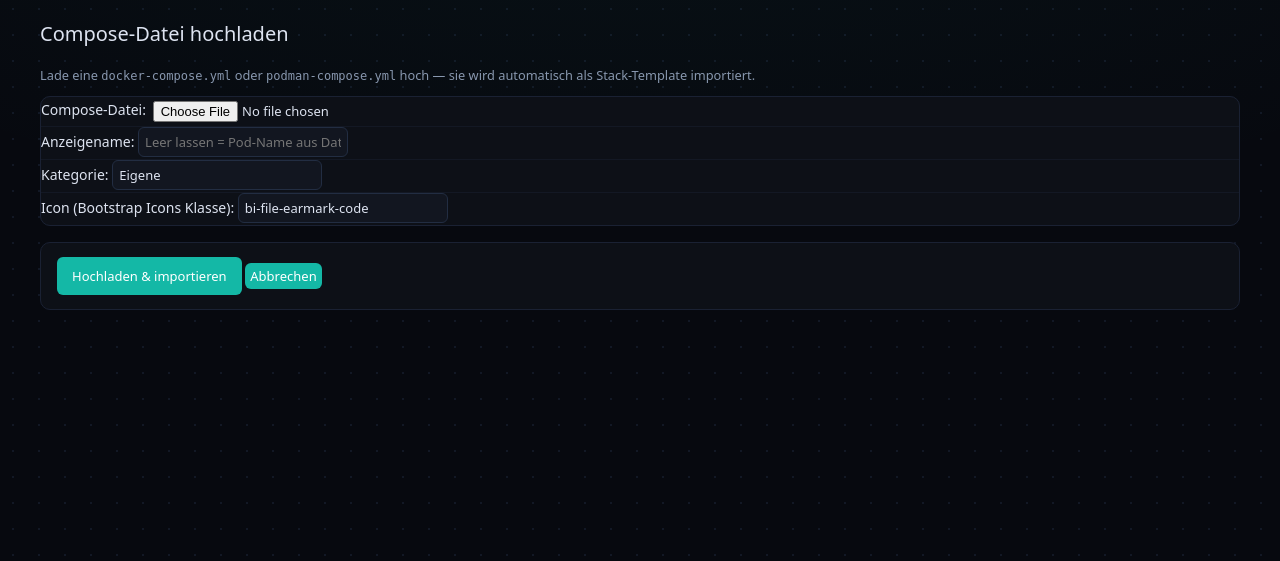
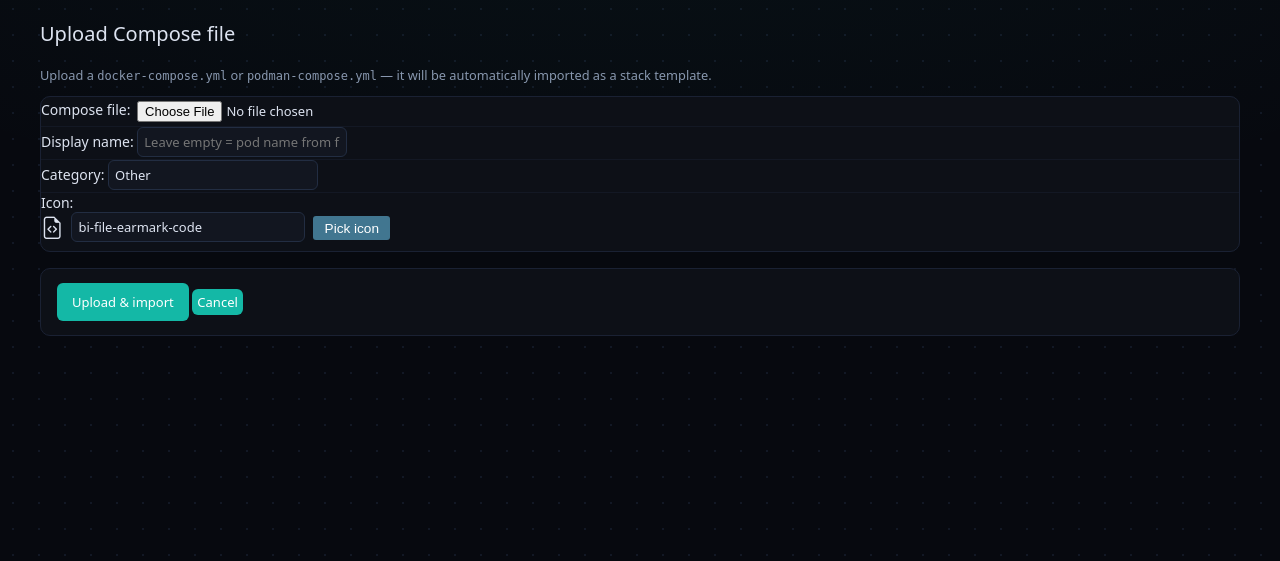
Before and after one commit to Garfieldttt/podman-kube-generator, a Django app: template templates/admin/generator/stacktemplate/upload_compose.html in a window 1280 px wide. Shown: the part 82-643 px from the top of the page. Run offline with Django 5.2, Linux system fonts and the light colour scheme; the template is opened without the code that fills it, so the values that code supplies are empty; data comes from the database, SQL or seed files in the repository; parts of the project's set-up code (start-up, migrations or seed data) failed here and were passed over.

Commit message:
feat: translate German strings, add icon picker to stack template admin

```diff
--- a/generator/admin.py
+++ b/generator/admin.py
@@ -35,6 +35,7 @@ class PrettyJSONWidget(AdminTextareaWidget):
 @admin.register(StackTemplate)
 class StackTemplateAdmin(admin.ModelAdmin):
     change_list_template = 'admin/generator/stacktemplate/change_list.html'
+    change_form_template = 'admin/generator/stacktemplate/change_form.html'
     formfield_overrides = {
         db_models.JSONField: {'widget': PrettyJSONWidget(attrs={'rows': 30, 'style': 'font-family: monospace; width: 100%;'})},
     }
@@ -73,7 +74,7 @@ class StackTemplateAdmin(admin.ModelAdmin):
         if request.method == 'POST':
             f = request.FILES.get('compose_file')
             label = request.POST.get('label', '').strip()
-            category = request.POST.get('category', 'Eigene').strip() or 'Eigene'
+            category = request.POST.get('category', 'Other').strip() or 'Other'
             icon = request.POST.get('icon', 'bi-file-earmark-code').strip() or 'bi-file-earmark-code'
 
             if not f:
--- /dev/null
+++ b/templates/admin/generator/stacktemplate/_icon_picker.html
@@ -0,0 +1,69 @@
+<link rel="stylesheet" href="https://cdn.jsdelivr.net/npm/bootstrap-icons@1.11.3/font/bootstrap-icons.min.css">
+<div id="icon-picker-panel" style="display:none;margin-top:.5rem;border:1px solid #ccc;border-radius:4px;padding:.75rem;background:#fafafa;max-width:600px;">
+  <input type="text" id="icon-search" placeholder="Search icons…" oninput="filterIcons(this.value)"
+    style="width:100%;padding:.4rem .6rem;margin-bottom:.6rem;border:1px solid #ccc;border-radius:3px;font-size:.85rem;box-sizing:border-box;">
+  <div id="icon-grid" style="display:flex;flex-wrap:wrap;gap:6px;max-height:260px;overflow-y:auto;">
+  </div>
+</div>
+
+<script>
+const ICONS = [
+  'bi-box','bi-boxes','bi-box-seam','bi-box2','bi-archive','bi-archive-fill',
+  'bi-database','bi-database-fill','bi-database-add','bi-database-check',
+  'bi-server','bi-hdd','bi-hdd-fill','bi-hdd-network','bi-hdd-stack',
+  'bi-cloud','bi-cloud-fill','bi-cloud-arrow-up','bi-cloud-arrow-down',
+  'bi-globe','bi-globe2','bi-globe-americas','bi-globe-europe-africa',
+  'bi-file-earmark-code','bi-file-earmark-code-fill','bi-file-code','bi-file-code-fill',
+  'bi-code','bi-code-slash','bi-code-square','bi-terminal','bi-terminal-fill',
+  'bi-gear','bi-gear-fill','bi-gear-wide','bi-gear-wide-connected','bi-tools',
+  'bi-wrench','bi-wrench-adjustable','bi-screwdriver','bi-cpu','bi-cpu-fill',
+  'bi-memory','bi-motherboard','bi-motherboard-fill','bi-gpu-card',
+  'bi-shield','bi-shield-fill','bi-shield-check','bi-shield-lock','bi-shield-lock-fill',
+  'bi-lock','bi-lock-fill','bi-unlock','bi-key','bi-key-fill',
+  'bi-graph-up','bi-graph-down','bi-bar-chart','bi-bar-chart-fill','bi-pie-chart',
+  'bi-activity','bi-speedometer','bi-speedometer2','bi-sliders','bi-sliders2',
+  'bi-envelope','bi-envelope-fill','bi-envelope-at','bi-chat','bi-chat-fill',
+  'bi-bell','bi-bell-fill','bi-alarm','bi-alarm-fill',
+  'bi-person','bi-person-fill','bi-people','bi-people-fill','bi-person-badge',
+  'bi-house','bi-house-fill','bi-building','bi-building-fill','bi-buildings',
+  'bi-folder','bi-folder-fill','bi-folder2','bi-folder2-open','bi-collection',
+  'bi-grid','bi-grid-fill','bi-grid-3x3','bi-list','bi-list-ul','bi-layout-sidebar',
+  'bi-app','bi-app-indicator','bi-window','bi-window-stack','bi-display',
+  'bi-camera-video','bi-camera','bi-music-note','bi-film','bi-image',
+  'bi-wifi','bi-wifi-2','bi-router','bi-reception-4','bi-broadcast',
+  'bi-download','bi-upload','bi-arrow-repeat','bi-arrow-clockwise','bi-recycle',
+  'bi-play','bi-play-fill','bi-play-circle','bi-pause','bi-stop','bi-record',
+  'bi-lightning','bi-lightning-fill','bi-lightning-charge','bi-power','bi-toggle-on',
+  'bi-check-circle','bi-check-circle-fill','bi-x-circle','bi-x-circle-fill',
+  'bi-exclamation-triangle','bi-exclamation-triangle-fill','bi-info-circle','bi-question-circle',
+  'bi-star','bi-star-fill','bi-heart','bi-heart-fill','bi-bookmark','bi-bookmark-fill',
+  'bi-tag','bi-tags','bi-flag','bi-trophy','bi-award',
+  'bi-calendar','bi-calendar-fill','bi-clock','bi-clock-fill','bi-hourglass',
+  'bi-search','bi-zoom-in','bi-zoom-out','bi-binoculars','bi-eye','bi-eye-fill',
+  'bi-link','bi-link-45deg','bi-share','bi-qr-code','bi-upc',
+  'bi-bug','bi-bug-fill','bi-bandaid','bi-clipboard','bi-clipboard-fill',
+  'bi-pencil','bi-pencil-fill','bi-pen','bi-brush','bi-eraser',
+  'bi-trash','bi-trash-fill','bi-x','bi-x-lg','bi-plus','bi-plus-circle',
+  'bi-send','bi-send-fill','bi-cursor','bi-hand-index','bi-mouse',
+  'bi-robot','bi-braces','bi-braces-asterisk','bi-hash','bi-asterisk',
+  'bi-wordpress','bi-git','bi-github','bi-gitlab','bi-docker',
+];
+
+function renderIcons(list) {
+  const grid = document.getElementById('icon-grid');
+  grid.innerHTML = list.map(cls =>
+    `<button type="button" onclick="selectIcon('${cls}')" title="${cls}"
+      style="width:42px;height:42px;border:1px solid #ddd;border-radius:4px;background:#fff;cursor:pointer;display:flex;align-items:center;justify-content:center;font-size:1.2rem;"
+      onmouseover="this.style.background='#e8f0fe'" onmouseout="this.style.background='#fff'">
+      <i class="bi ${cls}"></i>
+    </button>`
+  ).join('');
+}
+
+function filterIcons(q) {
+  const filtered = q ? ICONS.filter(i => i.includes(q.toLowerCase())) : ICONS;
+  renderIcons(filtered);
+}
+
+document.addEventListener('DOMContentLoaded', () => renderIcons(ICONS));
+</script>
--- a/templates/admin/generator/stacktemplate/change_list.html
+++ b/templates/admin/generator/stacktemplate/change_list.html
@@ -4,7 +4,7 @@
 {% block object-tools-items %}
   <li>
     <a href="{% url 'admin:generator_stacktemplate_upload_compose' %}" class="addlink">
-      Compose-Datei hochladen
+      Upload Compose file
     </a>
   </li>
   {{ block.super }}
--- a/templates/admin/generator/stacktemplate/upload_compose.html
+++ b/templates/admin/generator/stacktemplate/upload_compose.html
@@ -1,13 +1,13 @@
 {% extends "admin/base_site.html" %}
 {% load i18n %}
 
-{% block title %}Compose-Datei hochladen{% endblock %}
+{% block title %}Upload Compose file{% endblock %}
 
 {% block content %}
-<h1>Compose-Datei hochladen</h1>
+<h1>Upload Compose file</h1>
 <p class="help">
-  Lade eine <code>docker-compose.yml</code> oder <code>podman-compose.yml</code> hoch —
-  sie wird automatisch als Stack-Template importiert.
+  Upload a <code>docker-compose.yml</code> or <code>podman-compose.yml</code> —
+  it will be automatically imported as a stack template.
 </p>
 
 {% if messages %}
@@ -24,33 +24,60 @@
     <fieldset class="module aligned">
       <div class="form-row">
         <div class="flex-container">
-          <label class="required" for="id_compose_file">Compose-Datei:</label>
+          <label class="required" for="id_compose_file">Compose file:</label>
           <input type="file" name="compose_file" id="id_compose_file" accept=".yml,.yaml" required>
         </div>
       </div>
       <div class="form-row">
         <div class="flex-container">
-          <label for="id_label">Anzeigename:</label>
-          <input type="text" name="label" id="id_label" maxlength="100" placeholder="Leer lassen = Pod-Name aus Datei">
+          <label for="id_label">Display name:</label>
+          <input type="text" name="label" id="id_label" maxlength="100" placeholder="Leave empty = pod name from file">
         </div>
       </div>
       <div class="form-row">
         <div class="flex-container">
-          <label for="id_category">Kategorie:</label>
-          <input type="text" name="category" id="id_category" maxlength="50" value="Eigene">
+          <label for="id_category">Category:</label>
+          <input type="text" name="category" id="id_category" maxlength="50" value="Other">
         </div>
       </div>
       <div class="form-row">
         <div class="flex-container">
-          <label for="id_icon">Icon (Bootstrap Icons Klasse):</label>
-          <input type="text" name="icon" id="id_icon" maxlength="60" value="bi-file-earmark-code">
+          <label for="id_icon">Icon:</label>
+          <div>
+            <div style="display:flex;align-items:center;gap:.5rem;margin-bottom:.4rem;">
+              <i id="icon-preview" class="bi bi-file-earmark-code" style="font-size:1.4rem;"></i>
+              <input type="text" name="icon" id="id_icon" maxlength="60" value="bi-file-earmark-code"
+                style="font-family:monospace;width:220px;" oninput="updateIconPreview(this.value)">
+              <button type="button" onclick="toggleIconPicker()"
+                style="padding:.3rem .7rem;background:#417690;color:#fff;border:none;border-radius:3px;cursor:pointer;font-size:.85rem;">
+                Pick icon
+              </button>
+            </div>
+            {% include "admin/generator/stacktemplate/_icon_picker.html" %}
+          </div>
         </div>
       </div>
     </fieldset>
     <div class="submit-row">
-      <input type="submit" value="Hochladen &amp; importieren" class="default">
-      <a href="{% url 'admin:generator_stacktemplate_changelist' %}" class="button cancel-link">Abbrechen</a>
+      <input type="submit" value="Upload &amp; import" class="default">
+      <a href="{% url 'admin:generator_stacktemplate_changelist' %}" class="button cancel-link">Cancel</a>
     </div>
   </form>
 </div>
+
+<script>
+function updateIconPreview(val) {
+  const el = document.getElementById('icon-preview');
+  el.className = 'bi ' + val;
+}
+function toggleIconPicker() {
+  const p = document.getElementById('icon-picker-panel');
+  p.style.display = p.style.display === 'none' ? 'block' : 'none';
+}
+function selectIcon(cls) {
+  document.getElementById('id_icon').value = cls;
+  updateIconPreview(cls);
+  document.getElementById('icon-picker-panel').style.display = 'none';
+}
+</script>
 {% endblock %}
```
Also changed, not shown: templates/admin/generator/stacktemplate/change_form.html (added, +50 -0 lines).
